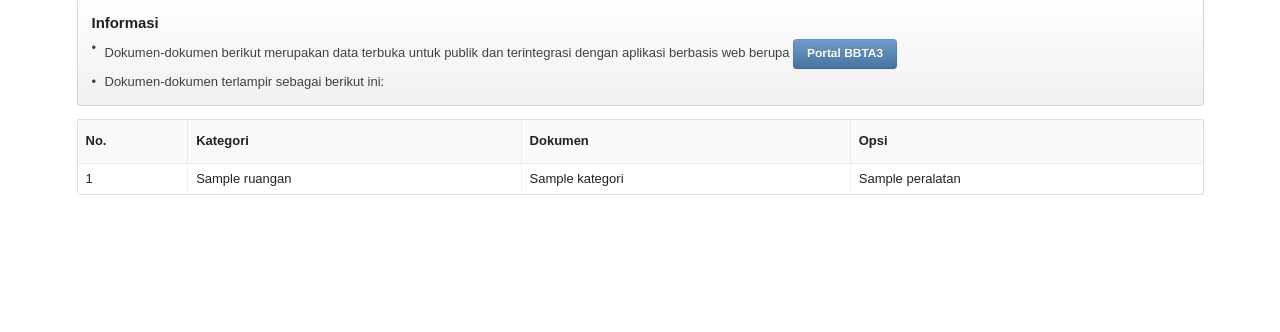
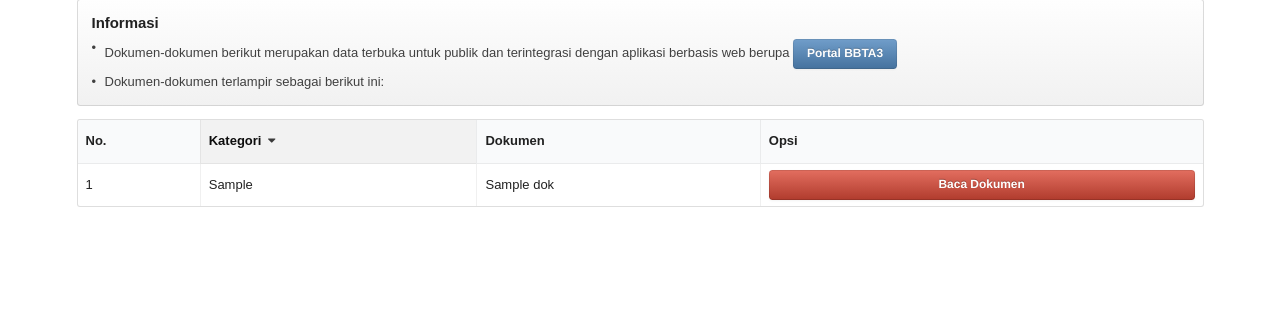
Before and after one commit to akbarpn136/inventaris-dj, a Django app: template reformasi/templates/reformasi/daftar_reformasi.html in a window 1280 px wide. Shown: the part 116-448 px from the top of the page. Run offline with Django 3.2, Linux system fonts and the light colour scheme; tables that the repository leaves empty hold one stand-in row (values such as "Sample post"); the template is opened without the code that fills it: values that come from a table or form of the project are taken from there, most other values are stand-ins (such as "Sample title", 1, 10 or a date in 2020).

Commit message:
konfigurasi lanjut dengan menambahkan model database sebagai data-data dokumen

```diff
--- a/reformasi/templates/reformasi/daftar_reformasi.html
+++ b/reformasi/templates/reformasi/daftar_reformasi.html
@@ -23,19 +23,21 @@
         <thead>
             <tr>
                 <th>No.</th>
-                <th>Kategori</th>
+                <th class="sorted descending">Kategori</th>
                 <th>Dokumen</th>
                 <th>Opsi</th>
             </tr>
         </thead>
 
         <tbody>
-            {% for alat in Peralatan %}
+            {% for dok in dokumen %}
             <tr>
                 <td>{{ forloop.counter }}</td>
-                <td class="ruang">{{ alat.ruang_alat }}</td>
-                <td class="kategori">{{ alat.kategori_alat }}</td>
-                <td>{{ alat.nama_alat }}</td>
+                <td>{{ dok.kategori_dokumen }}</td>
+                <td>{{ dok.nama_dokumen }}</td>
+                <td>
+                    <a href="{{ dok.url_dokumen }}" class="ui google plus fluid button">Baca Dokumen</a>
+                </td>
             </tr>
             {% empty %}
             <tr>
```
